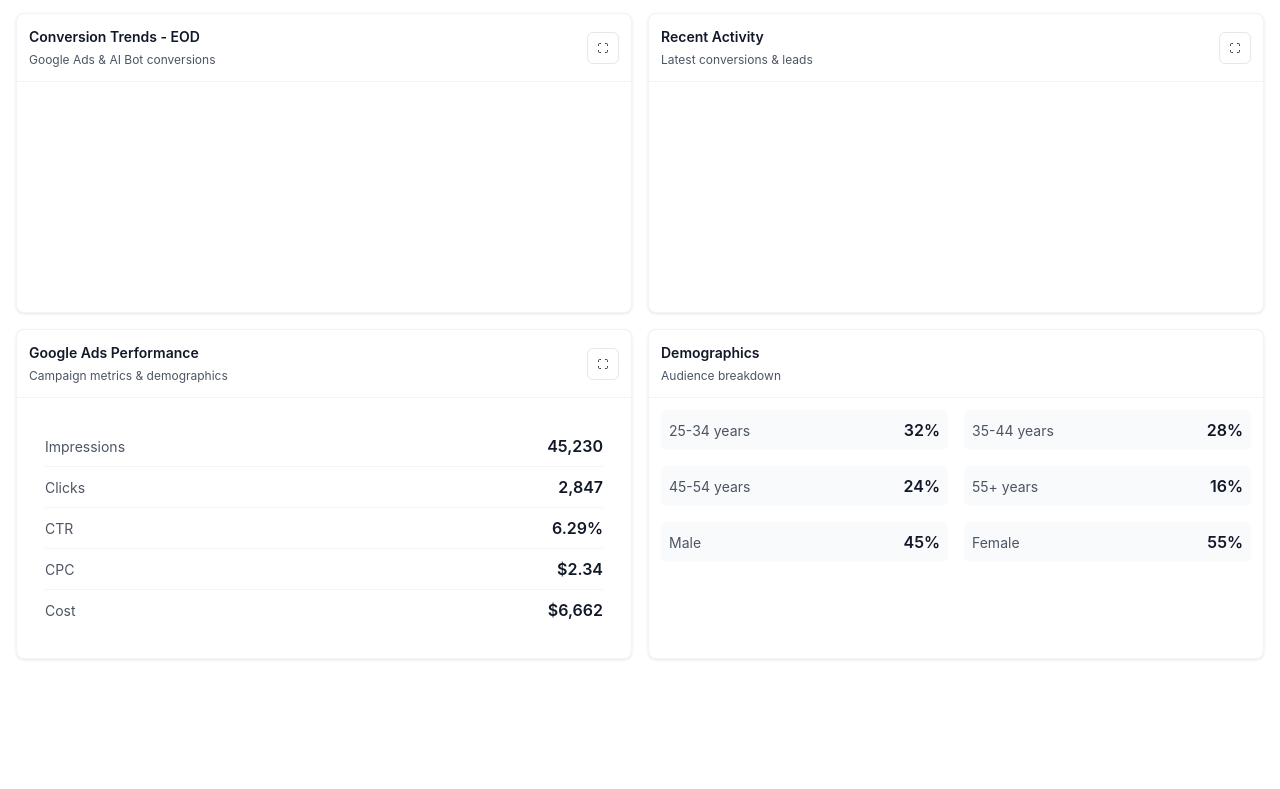
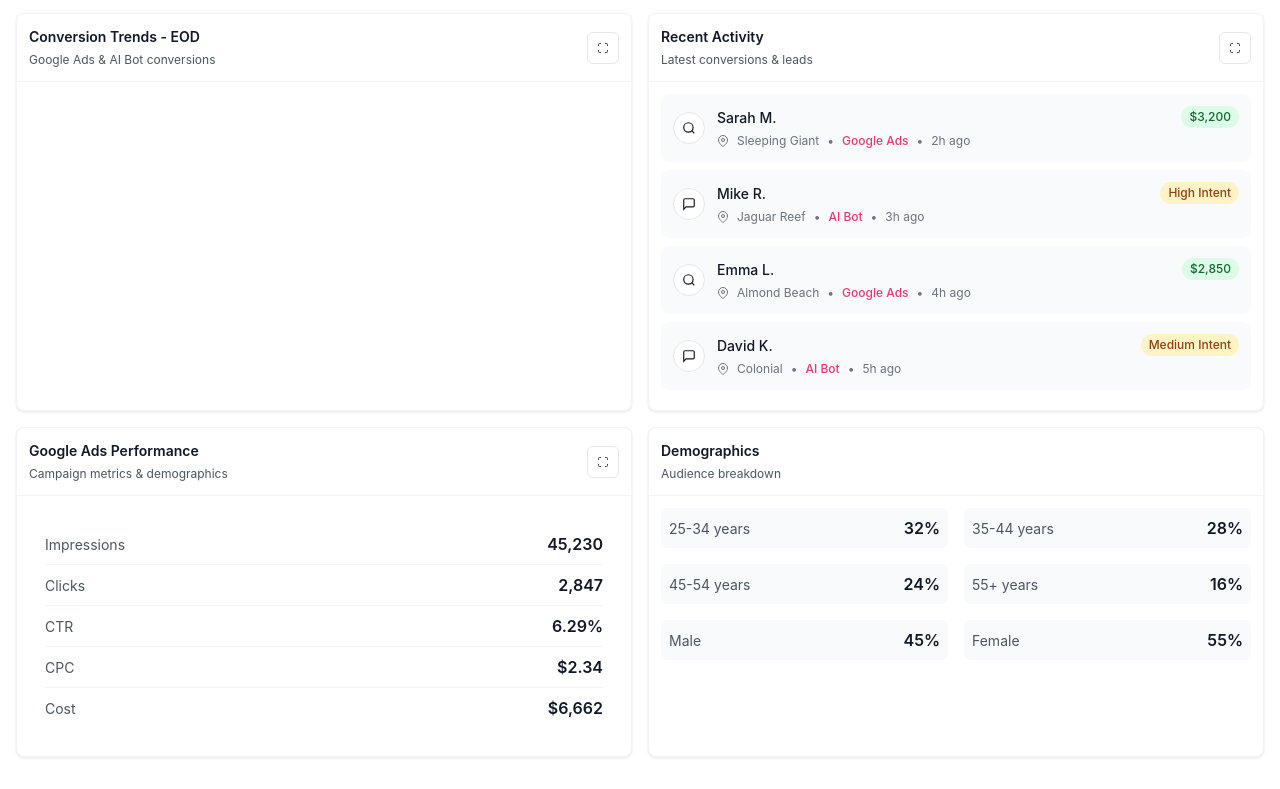
Before and after one commit to alejandromartinez2104/TBC-Conversions, a plain HTML site: page index.html in a window 1280 px wide. Shown: the part 1081-1870 px from the top of the page. Before the commit the page ends 1772 px from the top, so only its background shows below. Drawn offline with Linux system fonts and the light colour scheme; files that its build step writes are made by us from their sources.

Commit message:
Update index.html

```diff
--- a/index.html
+++ b/index.html
@@ -27,9 +27,9 @@
     <link rel="manifest" href="manifest.json">
 
     <!-- CSS Files -->
-    <link rel="stylesheet" href="styles/main.css">
-    <link rel="stylesheet" href="styles/components.css">
-    <link rel="stylesheet" href="styles/charts.css">
+    <link rel="stylesheet" href="main.css">
+    <link rel="stylesheet" href="components.css">
+    <link rel="stylesheet" href="charts.css">
 </head>
 <body>
     <div class="container">
@@ -524,9 +524,9 @@
     </div>
 
     <!-- JavaScript Files -->
-    <script src="js/data.js"></script>
-    <script src="js/charts.js"></script>
-    <script src="js/main.js"></script>
+    <script src="data.js"></script>
+    <script src="charts.js"></script>
+    <script src="main.js"></script>
 </body>
     <script>
   if ('serviceWorker' in navigator) {
```
